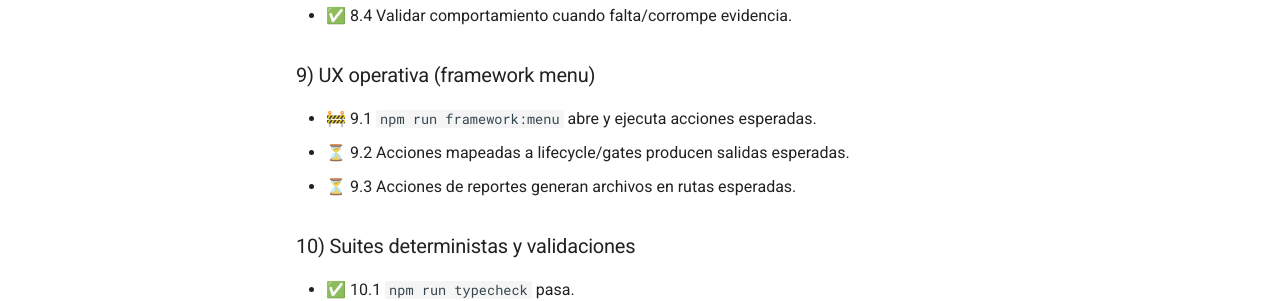
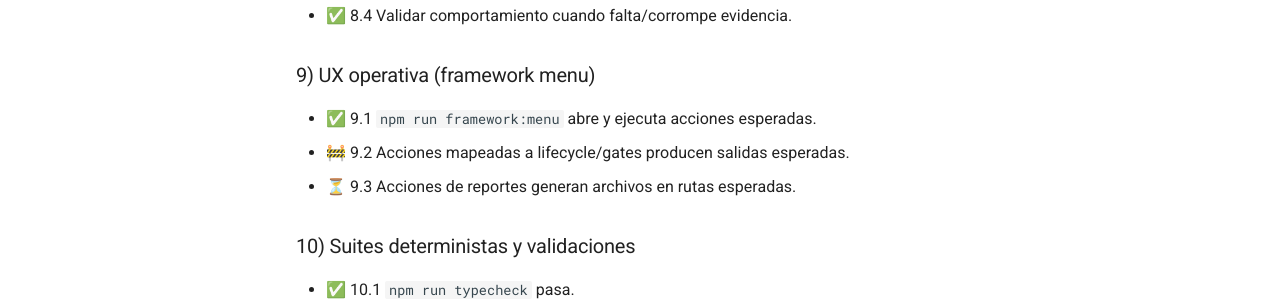
Before and after one commit to SwiftEnProfundidad/ast-intelligence-hooks, an MkDocs documentation site: the page built from docs/PUMUKI_FULL_VALIDATION_CHECKLIST.md, in a window 1280 px wide and 900 px high, scrolled down 3319 px. Shown: the part 151-452 px from the top of the window. Built offline with MkDocs 1.6.1 and Material for MkDocs 9.7.7, drawn with Linux system fonts in a browser that asks for light colours; comment, search, counter and statistics services are not loaded.

```diff
--- a/docs/PUMUKI_FULL_VALIDATION_CHECKLIST.md
+++ b/docs/PUMUKI_FULL_VALIDATION_CHECKLIST.md
@@ -109,8 +109,8 @@ Checklist maestro para validar el ciclo completo de Pumuki de forma secuencial a
 
 ### 9) UX operativa (framework menu)
 
-- 🚧 9.1 `npm run framework:menu` abre y ejecuta acciones esperadas.
-- ⏳ 9.2 Acciones mapeadas a lifecycle/gates producen salidas esperadas.
+- ✅ 9.1 `npm run framework:menu` abre y ejecuta acciones esperadas.
+- 🚧 9.2 Acciones mapeadas a lifecycle/gates producen salidas esperadas.
 - ⏳ 9.3 Acciones de reportes generan archivos en rutas esperadas.
 
 ### 10) Suites deterministas y validaciones
```
Also changed, not shown: docs/REFRACTOR_PROGRESS.md (+2 -1 lines).
